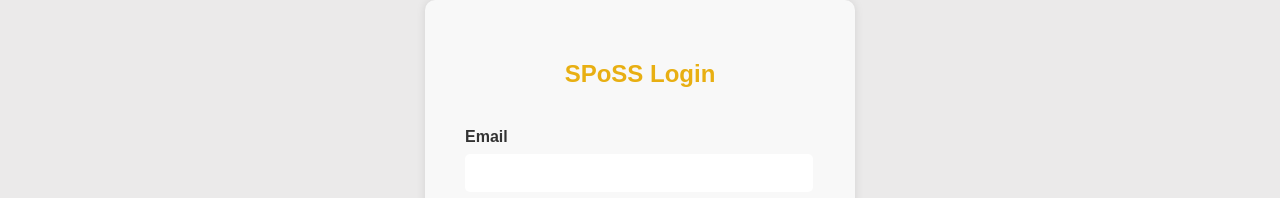
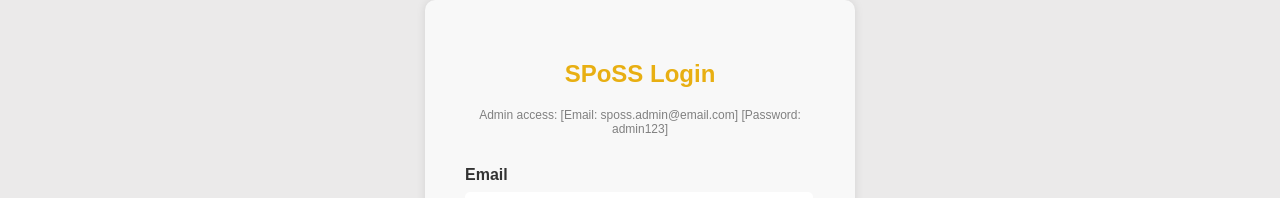
Before and after one commit to mjmj112233/SPoSS, a React (Create React App) app in the folder frontend/: page /login in a window 1280 px wide. Shown: the part 151-349 px from the top of the page. Built offline with nearby package versions, Linux system fonts and the light colour scheme; no server answers.

Commit message:
admin credentials

```diff
--- a/frontend/src/authentication/Login.js
+++ b/frontend/src/authentication/Login.js
@@ -27,6 +27,7 @@ const Login = () => {
   return (
     <div className={styles.loginForm}>
       <h2>SPoSS Login</h2>
+      <p style={{ color: 'gray', textAlign: 'center', fontSize: '12px', marginBottom: '30px' }}>Admin access: [Email: sposs.admin@email.com] [Password: admin123]</p>
       <form onSubmit={handleSubmit}>
         <div>
           <label>Email</label>
--- a/frontend/src/authentication/login.module.css
+++ b/frontend/src/authentication/login.module.css
@@ -10,7 +10,7 @@
 .loginForm h2 {
     font-size: 24px;
     font-weight: bold;
-    margin-bottom: 40px;
+    margin-bottom: 20px;
     color: #e8af12;
     text-align: center;
 }
```
